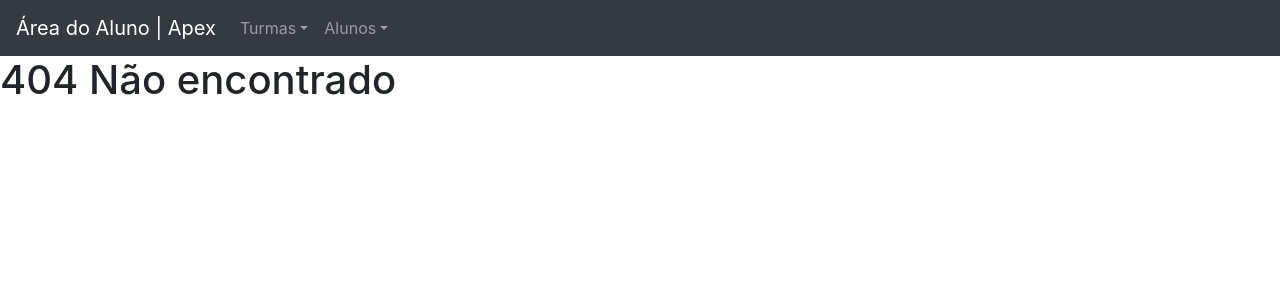
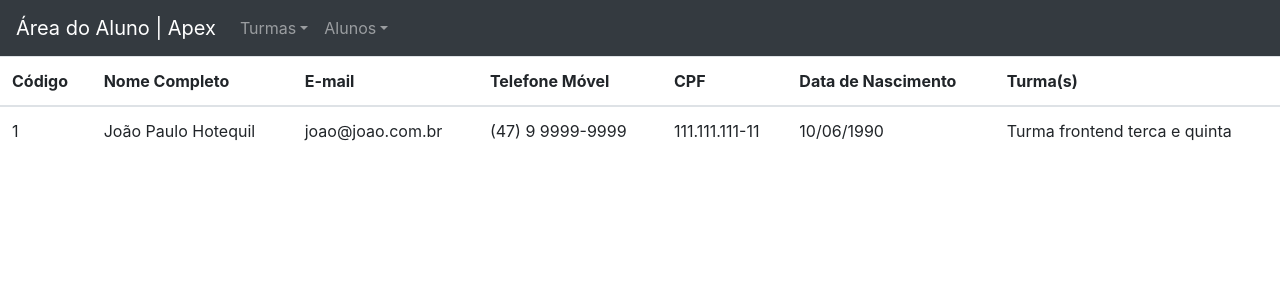
Before and after one commit to ApexTechLab/areadoaluno-frontend, a React (Create React App) app: page /student/list in a window 1280 px wide. Before the commit this address had no page. Shown: the top 300 px of the page. Built offline with nearby package versions, Linux system fonts and the light colour scheme.

Commit message:
CreateStudent

```diff
--- a/src/components/StudentForm/StudentForm.js
+++ b/src/components/StudentForm/StudentForm.js
@@ -69,14 +69,13 @@ class StudentForm extends Component {
                     placeholder="Coloque o nome completo."
                     value={values.name}
                     onChange={handleChange}
-                    isInvalid={touched.name && errors.name}
                     className={
                       touched.name && errors.name
                         ? "text-input form-control is-invalid error"
                       : "text-input form-control"
                     }
                   />
-                  <span class="card-text text-small"><small class="text-muted">Campo obrigatório.</small></span>
+                  <span className="card-text text-small"><small className="text-muted">Campo obrigatório.</small></span>
                 </Form.Group>
 
                 <Form.Group as={Col} md="6" controlId="validationFormik01">
@@ -87,14 +86,13 @@ class StudentForm extends Component {
                     placeholder="Coloque o e-mail."
                     value={values.email}
                     onChange={handleChange}
-                    isInvalid={touched.email && errors.email}
                     className={
                       errors.email && touched.email
                         ? "text-input form-control is-invalid error"
                       : "text-input form-control"
                     }
                   />
-                  <span class="card-text text-small"><small class="text-muted">Campo obrigatório.</small></span>
+                  <span className="card-text text-small"><small className="text-muted">Campo obrigatório.</small></span>
                 </Form.Group>
 
                 <Form.Group as={Col} md="6" controlId="validationFormik01">
@@ -106,7 +104,6 @@ class StudentForm extends Component {
                     placeholder="Coloque o telefone móvel"
                     value={values.phone}
                     onBlur={handleBlur}
-                    isInvalid={touched.phone && errors.phone}
                     maskChar=""
                     mask="(99) 9 9999-9999"
                     className={
@@ -114,7 +111,7 @@ class StudentForm extends Component {
                         ? "text-input form-control is-invalid error"
                       : "text-input form-control"
                     }/>
-                  <span class="card-text text-small"><small class="text-muted">Campo obrigatório.</small></span>
+                  <span className="card-text text-small"><small className="text-muted">Campo obrigatório.</small></span>
                 </Form.Group>
 
                 <Form.Group as={Col} md="6" controlId="validationFormik01">
@@ -126,7 +123,6 @@ class StudentForm extends Component {
                     placeholder="Coloque o CPF."
                     value={values.cpf}
                     onBlur={handleBlur}
-                    isInvalid={touched.cpf && errors.cpf}
                     maskChar=""
                     mask = "999.999.999-99"
                     className={
@@ -134,7 +130,7 @@ class StudentForm extends Component {
                         ? "text-input form-control is-invalid error"
                       : "text-input form-control"
                     }/>
-                  <span class="card-text text-small"><small class="text-muted">Campo obrigatório.</small></span>
+                  <span className="card-text text-small"><small className="text-muted">Campo obrigatório.</small></span>
                 </Form.Group>
 
                 <Form.Group as={Col} md="6" controlId="validationFormik01">
@@ -147,7 +143,6 @@ class StudentForm extends Component {
                     placeholder="Coloque a data de nascimento."
                     value={values.birthDate}
                     onBlur={handleBlur}
-                    isInvalid={touched.birthDate && errors.birthDate}
                     maskChar=""
                     mask = "99/99/9999"
                     className={
@@ -155,11 +150,11 @@ class StudentForm extends Component {
                         ? "text-input form-control is-invalid error"
                       : "text-input form-control"
                     }/>
-                  <span class="card-text text-small"><small class="text-muted">Campo obrigatório.</small></span>
+                  <span className="card-text text-small"><small className="text-muted">Campo obrigatório.</small></span>
                 </Form.Group>
 
                 <Form.Group as={Col} md="6" controlId="validationFormik01">
-                  <Form.Label>Seleciona a turma: </Form.Label>
+                  <Form.Label>Turma(s): </Form.Label>
                   <Select
                     placeholder="Selecione uma ou mais turma."
                     id="classes"
@@ -170,7 +165,7 @@ class StudentForm extends Component {
                     onBlur={handleBlur}
                     value={values.classes}
                   />
-                  <span class="card-text text-small"><small class="text-muted">Campo não obrigatório.</small></span>
+                  <span className="card-text text-small"><small className="text-muted">Campo não obrigatório.</small></span>
                 </Form.Group>
 
                 <Button type="submit">Enviar Cadastro</Button>
--- /dev/null
+++ b/src/components/StudentList/StudentList.js
@@ -0,0 +1,65 @@
+import React, { Component } from 'react';
+import { Formik, Field } from 'formik';
+import * as yup from 'yup';
+import { Form, Col, InputGroup, Button } from 'react-bootstrap';
+import Select from 'react-select';
+import InputMask from 'react-input-mask';
+
+class StudentList extends Component {
+  constructor(props) {
+    super(props)
+  }
+
+  alerta(objeto, { resetForm, initialValues }) {
+    console.log(objeto);
+    this.props.onSubmit(objeto);
+    resetForm(initialValues);
+  }
+
+  render() {
+    const schema = yup.object().shape({
+      name: yup.string().required().min(6),
+      email: yup.string().required().email(),
+      birthDate: yup.string().required().min(10),
+      phone: yup.string().required().min(16),
+      cpf: yup.string().required().min(14),
+      classes: yup.array()
+    });
+
+    //lembrar de tirar o options
+    const options = [
+      { value: '1', label: 'Formação Frontend Terças/Quintas' },
+      { value: '2', label: 'Formação Java Sabados' },
+      { value: '3', label: 'Formação C# segundao/quarta/sexta' }
+    ];
+
+    return (
+      <table class="table table-hover">
+        <thead>
+          <tr>
+            <th scope="col">Código</th>
+            <th scope="col">Nome Completo</th>
+            <th scope="col">E-mail</th>
+            <th scope="col">Telefone Móvel</th>
+            <th scope="col">CPF</th>
+            <th scope="col">Data de Nascimento</th>
+            <th scope="col">Turma(s)</th>
+          </tr>
+        </thead>
+        <tbody>
+          <tr>
+            <td scope="row">1</td>
+            <td>João Paulo Hotequil</td>
+            <td>joao@joao.com.br</td>
+            <td>(47) 9 9999-9999</td>
+            <td>111.111.111-11</td>
+            <td>10/06/1990</td>
+            <td>Turma frontend terca e quinta</td>
+          </tr>
+        </tbody>
+      </table>
+    )
+  }
+}
+
+export default StudentList;
--- a/src/routes.js
+++ b/src/routes.js
@@ -5,8 +5,8 @@ import App from './components/App/App';
 import CreateStudent from './views/CreateStudent/CreateStudent';
 import NavbarApex from "./views/NavbarApex/NavbarApex";
 import NotFound from "./views/NotFound/NotFound";
-import ClassTable from './components/ClassTable/ClassTable'
-
+import ClassTable from './components/ClassTable/ClassTable';
+import ListStudent from './views/ListStudent/ListStudent';
 import CreateClass from "./views/CreateClass/CreateClass";
 
 const Routes = () => (
@@ -17,6 +17,7 @@ const Routes = () => (
         <Route path="/" exact={true} component={App} />
         <Route path="/class" exact={true} component={ClassTable} />
         <Route path="/student" exact={true} component={App} />
+        <Route path="/student/list" component={ListStudent} />
         <Route path="/student/create" component={CreateStudent} />
         <Route path="/class/create" component={CreateClass} />
         <Route path="*" component={NotFound} />
--- a/src/views/CreateClass/CreateClass.js
+++ b/src/views/CreateClass/CreateClass.js
@@ -9,7 +9,7 @@ class CreateClass extends Component {
   }
 
   sendClass(classe){
-    alert(`O aleerta foi desparado pelo pai: ${JSON.stringify(classe)}`);
+    alert(`O alerta foi desparado pelo pai: ${JSON.stringify(classe)}`);
   }
 
   render() {
--- a/src/views/CreateStudent/CreateStudent.js
+++ b/src/views/CreateStudent/CreateStudent.js
@@ -2,6 +2,7 @@ import React, { Component } from 'react';
 import { Container } from 'react-bootstrap';
 
 import StudentForm from '../../components/StudentForm/StudentForm';
+import api from '../../services/api';
 
 class CreateStudent extends Component {
 
@@ -9,8 +10,16 @@ class CreateStudent extends Component {
         super(props);
     }
 
-    sendStudent(student) {
-        alert(`Alerta disparado do componente pai ${JSON.stringify(student)}`)
+    sendStudent = async (student) => {
+        //alert(`Alerta disparado do componente pai ${JSON.stringify(student)}`);
+
+        try {
+            await api.post('/student', student);
+            alert(`Estudante cadastrado com sucessor`);
+        } catch(err) {
+            console.error(err);
+            alert(`Ocorreu um erro ${JSON.stringify(err)}`);
+        }
     }
 
     render() {
--- /dev/null
+++ b/src/views/ListStudent/ListStudent.js
@@ -0,0 +1,21 @@
+import React, { Component } from 'react';
+import { Container } from 'react-bootstrap';
+
+import StudentList from '../../components/StudentList/StudentList';
+import api from '../../services/api';
+
+class ListStudent extends Component {
+
+    constructor(props) {
+        super(props);
+    }
+
+    render() {
+        return (
+            <StudentList/>
+        )
+    }
+
+}
+
+export default ListStudent;
--- a/src/views/NavbarApex/NavbarApex.js
+++ b/src/views/NavbarApex/NavbarApex.js
@@ -28,7 +28,7 @@ class NavbarApex extends Component {
                 </LinkContainer>
               </NavDropdown>
               <NavDropdown title="Alunos" id="collasible-nav-dropdown">
-                <LinkContainer to="/student">
+                <LinkContainer to="/student/list">
                   <NavItem>Listar</NavItem>
                 </LinkContainer>
                 <LinkContainer to="/student/create">
```
Also changed, not shown: src/index.css (line endings or trailing spaces).
